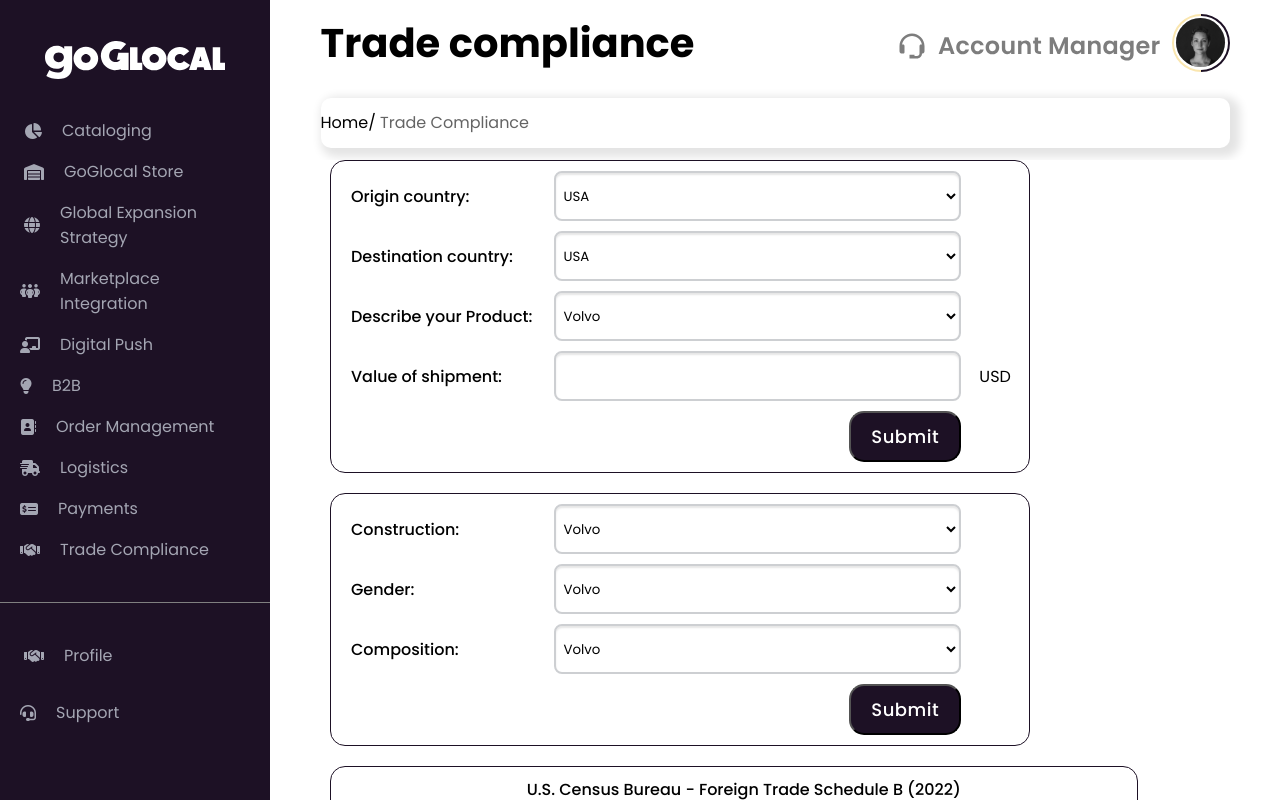
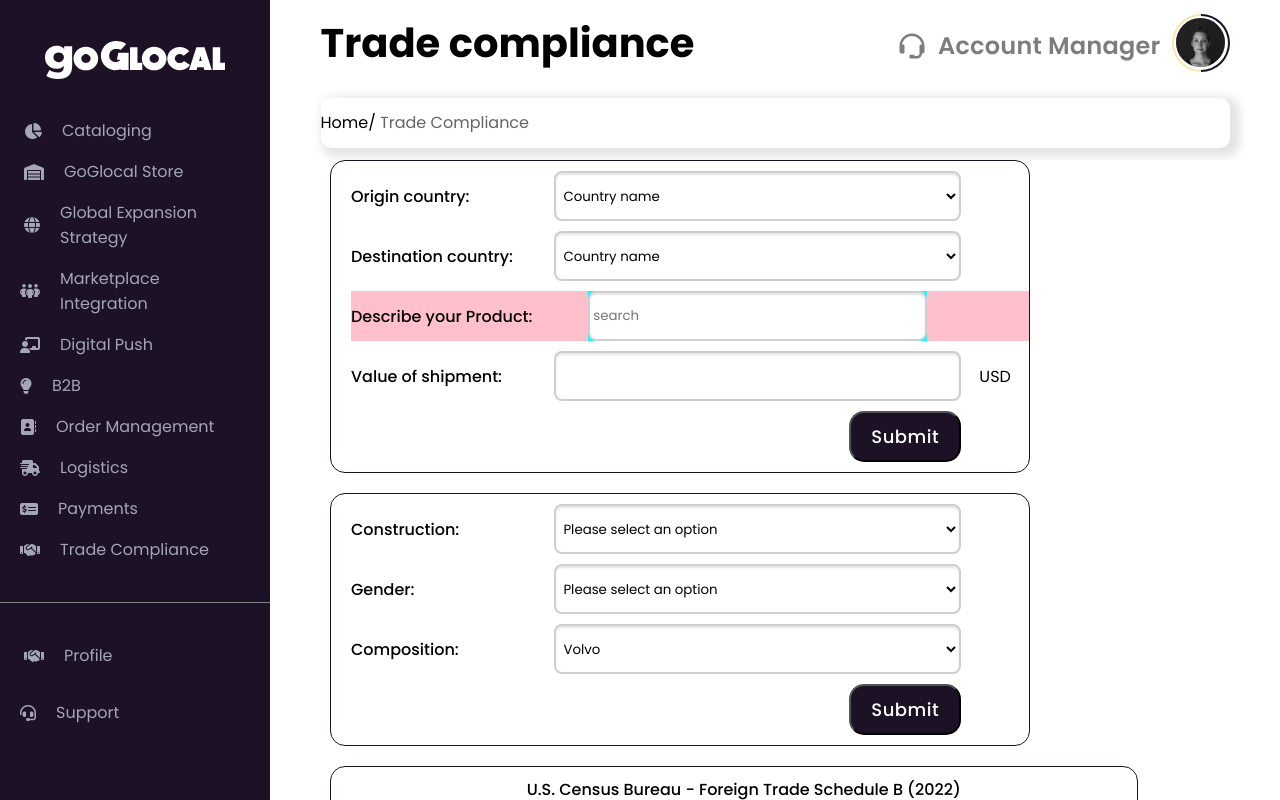
Before and after one commit to ankith111/Ecommerce-Webapp, a React (Create React App) app in the folder frontend/: page /trade in a window 1280 px wide. Built offline with nearby package versions, Linux system fonts and the light colour scheme.

Commit message:
Trade updated

```diff
--- a/frontend/src/Components/Trade/Trade.js
+++ b/frontend/src/Components/Trade/Trade.js
@@ -1,12 +1,16 @@
-import React from "react";
+import React, { useState } from "react";
 import Image from "react";
+import JSONDATA from "../data.json";
 import i from "./i.svg";
 import Button from "../../Utilities/Components/Button/Button";
 import "../Logistics/LogisticsMainPage.scss";
 import Sidebar from "../../Utilities/Components/Sidebar/Sidebar";
 import "./Trade.scss";
 function Trade() {
+
+  const [sterm,setsterm] = useState("");
   return (
+
     <div className="mainPage">
       <Sidebar />
       <div className="m1">
@@ -23,16 +27,19 @@ function Trade() {
           </div>
         </div>
 
+
         <div className="f3">
           <form className="form">
             <div className="input">
               <label for="country" className="f-sx fw-m lab">
                 Origin country:
               </label>
-              <select className="ph" name="country" id="cars">
+
+              <select className="ph " name="country" id="cars">
+              <option   value="" disabled selected>Country name</option>
                 <option
                   placeholder="Country"
-                  className="op ff-poppins f-sx fw-m"
+                  className="op ff-poppins f-sx fw-m ph."
                   value="volvo"
                 >
                   USA
@@ -52,7 +59,9 @@ function Trade() {
               <label for="country" className="f-sx fw-m lab">
                 Destination country:
               </label>
+
               <select className="ph" name="country" id="cars">
+              <option className="uno"  value="" disabled selected>Country name</option>
                 <option className="op ff-poppins f-sx fw-m" value="volvo">
                   USA
                 </option>
@@ -63,24 +72,45 @@ function Trade() {
               </select>
               <div className="usd"></div>
             </div>
-            <div className="input">
+
+              <div class="ins">
               <label for="country" className="f-sx fw-m lab">
                 Describe your Product:
               </label>
-              <select className="ph" name="country" id="cars">
-                <option className="op ff-poppins f-sx fw-m" value="volvo">
-                  Volvo
-                </option>
-                <option className="op ff-poppins f-sx fw-m" value="saab">
-                  Saab
-                </option>
-                <option className="op ff-poppins f-sx fw-m" value="opel">
-                  Opel
-                </option>
-                <option className="op ff-poppins f-sx fw-m" value="audi">
-                  Audi
-                </option>
-              </select>
+              <div className="inputsp">
+              <input
+              type="text"
+              placeholder="search"
+              className="insp"
+              onChange={(event)=>{
+                setsterm(event.target.value);
+              }}
+              >
+              </input>
+              {
+                <div className="sheet">
+                {JSONDATA.filter((val)=>{
+                  if(sterm==""){
+
+                  }
+                  else if(val.toLowerCase().includes(sterm.toLowerCase())){
+                    return val;
+                  }
+                }).map((val,key)=>{
+                  return(
+                    <div className="user">
+                      <p>{val}</p>
+                    </div>
+                  )
+                })}
+                </div>
+              }
+             </div>
+
+
+
+
+
               <div className="usd"></div>
             </div>
             <div className="input">
@@ -106,30 +136,22 @@ function Trade() {
                 Construction:
               </label>
               <select className="ph" name="country" id="cars">
+              <option className="uno"  value="" disabled selected>Please select an option</option>
                 <option
-                  placeholder="Country"
+
                   className="op ff-poppins f-sx fw-m"
                   value="volvo"
-                >
-                  Volvo
+                >Knitted or croching
+
                 </option>
                 <option
-                  placeholder="Country"
+
                   className="op ff-poppins f-sx fw-m"
                   value="saab"
                 >
-                  Saab
+                  other
                 </option>
-                <option
-                  placeholder="Country"
-                  className="op ff-poppins f-sx fw-m"
-                  value="opel"
-                >
-                  Opel
-                </option>
-                <option className="op ff-poppins f-sx fw-m" value="audi">
-                  Audi
-                </option>
+
               </select>
               <div className="usd"></div>
             </div>
@@ -137,19 +159,19 @@ function Trade() {
               <label for="country" className="f-sx fw-m lab">
                 Gender:
               </label>
+
               <select className="ph" name="country" id="cars">
+              <option className="uno"  value="" disabled selected>Please select an option</option>
                 <option className="op ff-poppins f-sx fw-m" value="volvo">
-                  Volvo
+                  Men's or Boys
                 </option>
                 <option className="op ff-poppins f-sx fw-m" value="saab">
-                  Saab
+                  Women's or girls
                 </option>
                 <option className="op ff-poppins f-sx fw-m" value="opel">
-                  Opel
+                  Babies
                 </option>
-                <option className="op ff-poppins f-sx fw-m" value="audi">
-                  Audi
-                </option>
+
               </select>
               <div className="usd"></div>
             </div>
@@ -194,30 +216,7 @@ function Trade() {
               </div>
             </div>
 
-            {/* <table className="padding-table-columns">
-  <tr >
-   <div><th align="left">Schedule B Number</th></div>
-    <th align="left">Description</th>
-    <th align="left">UOM</th>
-  </tr>
-  <tr  >
-    <td>61.04</td>
-    <td>Women's or girls' suits, ensembles, suit-type jackets, blazers. dresses, skirts, divided skirts, trousers, bib and brace overalls, breeches and shorts (other than swimwear) knitted or crocheted:</td>
-    <td></td>
-  </tr>
-  <tr >
-    <td></td>
-    <td>-Dresses</td>
-    <td></td>
-  </tr>
-  <tr >
-    <td>61.04</td>
-    <td>--of cotton</td>
-    <td>Doz.,kg</td>
-  </tr>
 
-</table>
-           </div> */}
      <div className="sb">
             <div className=" u1 fw-b">
 
--- a/frontend/src/Components/Trade/Trade.scss
+++ b/frontend/src/Components/Trade/Trade.scss
@@ -137,6 +137,7 @@ padding: 10px 3px;
 .op{
 background-color: #F7F7F7;
 padding: 3px 2px;
+color:#1D1125;
 
 // box-shadow: 0px 4px 4px rgba(0, 0, 0, 0.25);
 }
@@ -226,3 +227,48 @@ border-radius: 8px;
 
     width:50%;
 }
+
+.uno{
+
+   color:grey;
+}
+.plah{
+    color: grey;
+}
+.sheet{
+    display: flex;
+    flex-direction: column;
+    position: absolute;
+    top:50px;
+    width: 500px;
+    background-color: #C7C7C7;
+    max-height: 50px;
+    // background-color: #C7C7C7;
+}
+.inputsp{
+display: flex;
+flex-direction: column;
+width: 50%;
+background-color: aqua;
+position: relative;
+
+}
+.ins{
+    display: flex;
+    flex-direction: row;
+    justify-content: space-between;
+    align-items: center;
+    background-color: pink;
+}
+.user{
+    background-color: aquamarine;
+    border: 1px solid black;
+}
+.insp{
+height:50px;
+border: 2px solid #CDCFD2;
+box-shadow: inset 0px 2px 2px rgba(0, 0, 0, 0.1);
+border-radius: 8px;
+background-color: #FFFFFF;
+padding: 10px 3px;
+}
--- /dev/null
+++ b/frontend/src/Components/data.json
@@ -0,0 +1,97 @@
+
+   [
+           "overcoats",  "carcoats"," capes",  "cloaks",
+
+
+             "anoraks (including ski-jackets)",
+             "suits"
+        ,
+
+             "ensembles"
+        ,
+
+             "suit-type jackets" ,
+             "blazers"
+        ,
+
+         "trousers"
+        ,
+
+         "bib and brace overalls"
+        ,
+
+         "breeches and shorts (other than swimwear)",
+          "shirts"
+        ,
+
+         "blouses",
+
+         "underpants",
+          "briefs ",
+          "nightshirts",
+           "pajamas" ,
+           "bathrobes",
+            "dressing" ,
+               "gowns"
+               ,
+            "slips" ,
+            "petticoats",
+             "briefs" ,
+               "panties",
+                "nightdresses",
+                "negligees",
+
+
+         "T-shirts "
+          ,
+         "singlets "
+         ,
+    " tank tops"    ,
+         "Sweaters",
+          "pullovers",
+           "sweatshirts"
+        ,
+
+         "waistcoats (vests)"
+        ,
+
+         "Babies' garments and clothing accessories"
+         ,
+          "Track suits"
+        ,
+
+         "ski-suits "
+         ,
+         "swimwear"
+        ,
+
+         "Having an outer surface impregnated, coated, covered, or laminated with rubber or plastic material which completely obscures the underlying fabric"
+        ,
+
+         "Panty hose"
+         ,
+
+         "tights"
+         ,
+           "stockings "
+           ,
+
+           "socks"
+        ,
+
+         "other hosiery "
+         ,
+         "Gloves"
+        ,
+
+         "mittens and mitts"
+        ,
+
+         "parts of garments or of clothing accessories "
+         ,
+         "Other made-up clothing accessories"
+        ,
+
+         "Other"
+
+    ]
```
